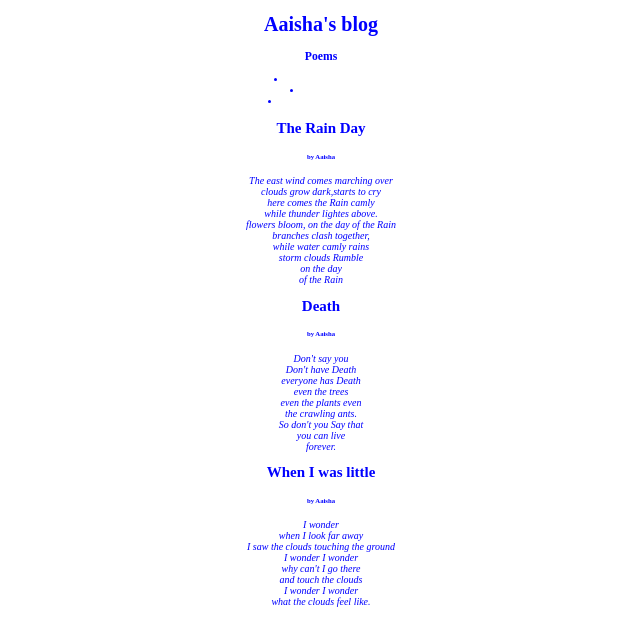
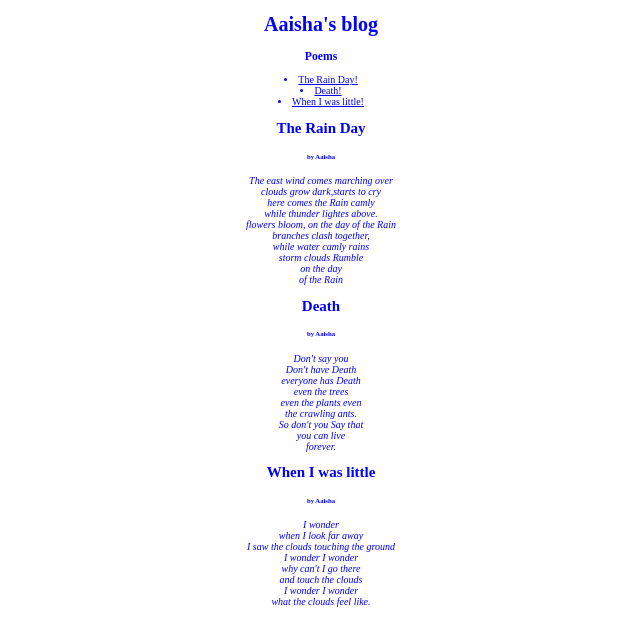
Before and after one commit to Aaisharustum/aaisha-blog, a plain HTML site: page index.html in a window 1280 px wide. Shown: the whole page, without its empty margins (319-959 px from the left). Drawn offline with Linux system fonts and the light colour scheme.

Commit message:
Changes made for good look

```diff
--- a/index.html
+++ b/index.html
@@ -12,11 +12,6 @@
             background-image:url("pexels-szabó-viktor-3227984.jpg");
             background-size: 5000px;
             background-repeat: no-repeat;
-        }
-        a {
-            color:white;
-            margin: 10px;
-            text-decoration: solid;
         }
         p {
             font-family: eyesome script;
```
